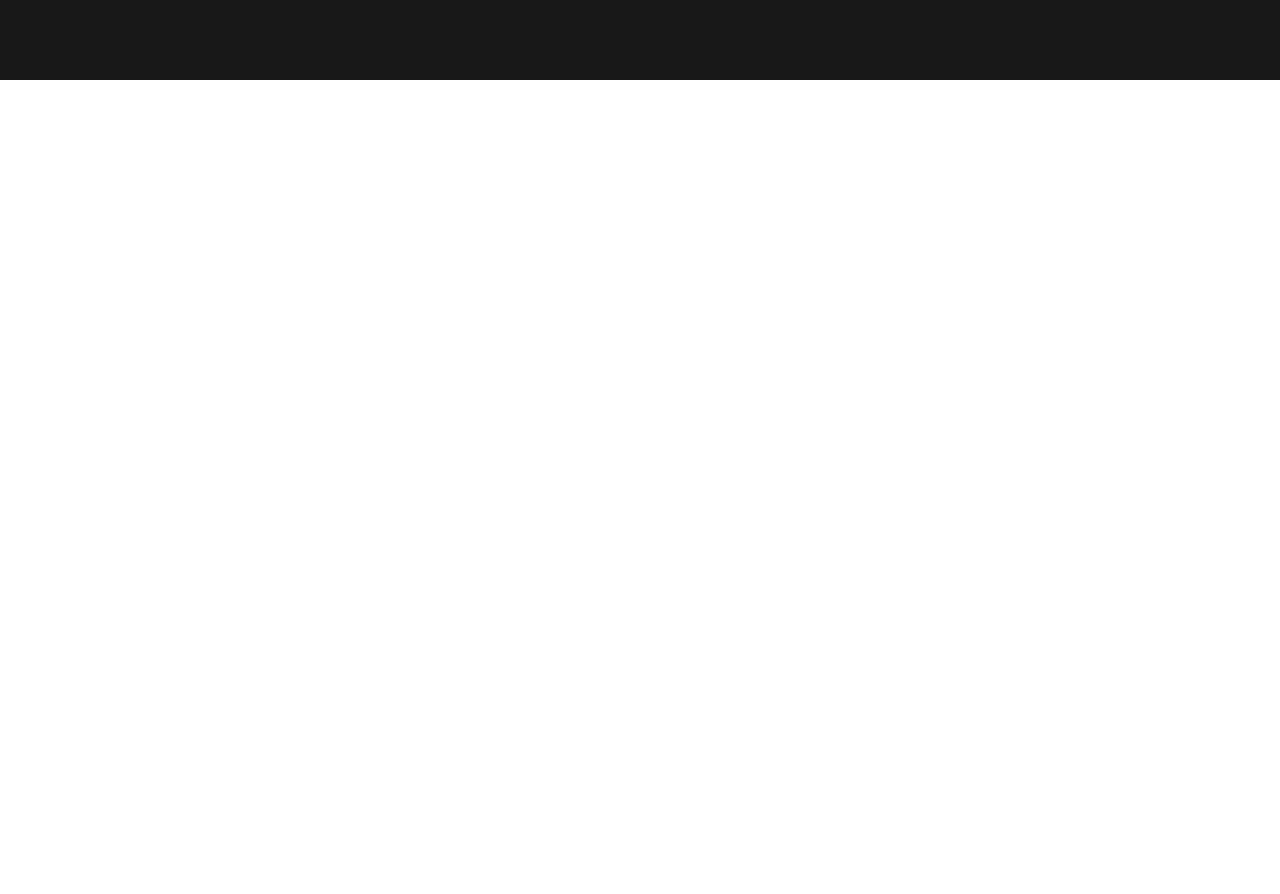
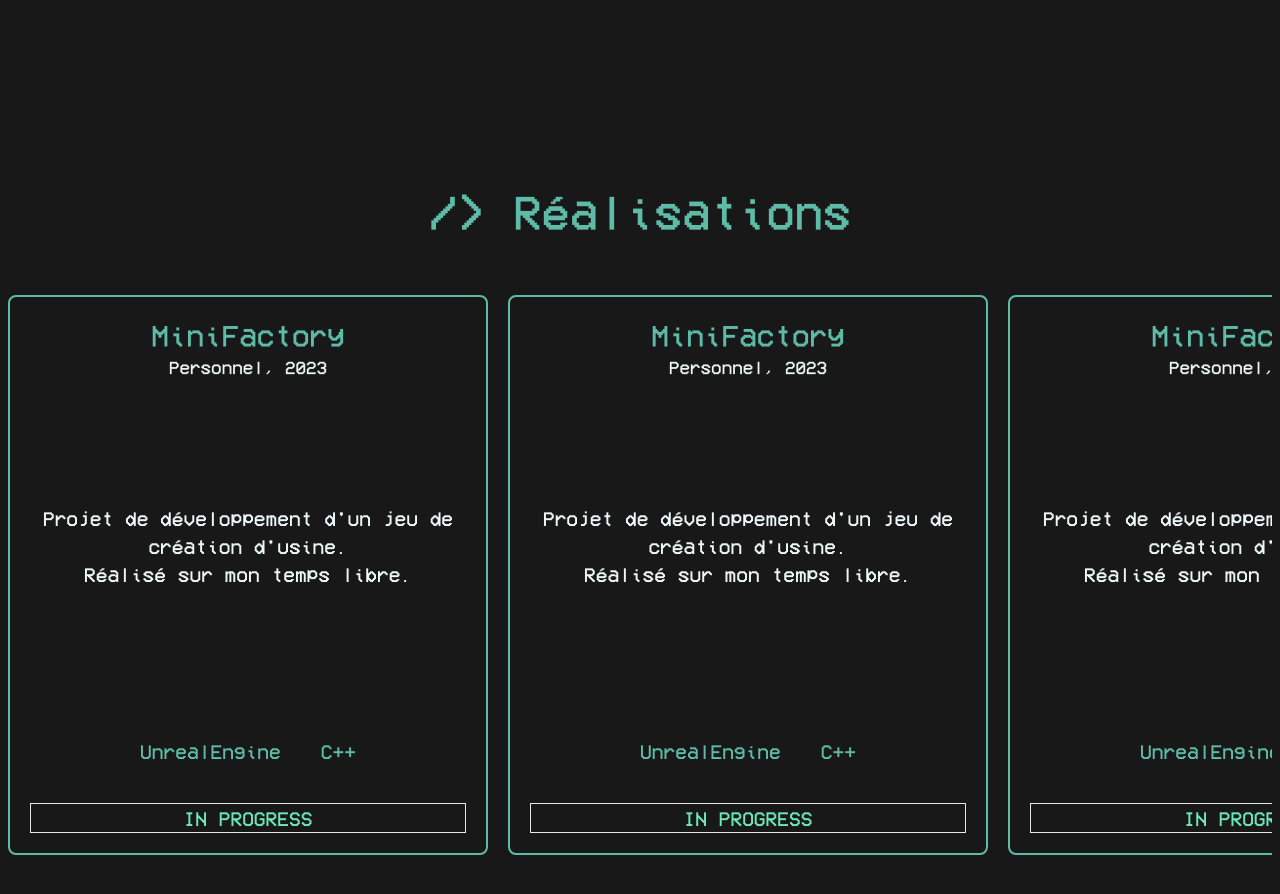
Before and after one commit to titouanfuchs/PortfolioV3, a Next.js app in the folder front/: page / in a window 1280 px wide. Shown: the part 2560-3454 px from the top of the page. Before the commit the page ends 2640 px from the top, so only its background shows below. Built offline with nearby package versions, Linux system fonts and the light colour scheme.

Commit message:
feat: added projects

```diff
--- /dev/null
+++ b/front/components/ProjComponent.tsx
@@ -0,0 +1,27 @@
+import { FC } from "react";
+import Image from 'next/image';
+import Experience from "./Experiences/Experience";
+import Project from "./Projects/Project";
+
+const ProjComponent: FC = () => {
+
+    const age: number = new Date().getFullYear() - 2003;
+
+    return <>
+        <div className="min-h-screen min-w-full space-y-10 hid grid  content-center" id="Projects">
+            <h1 className="text-5xl text-center text-primary">
+                {'/>'} Réalisations
+            </h1>
+
+            <div className="flex overflow-y-hidden overflow-x-auto space-x-5 py-5 p-x-0">
+                <Project></Project>
+                <Project></Project>
+                <Project></Project>
+                <Project></Project>
+                <Project></Project>
+            </div>
+        </div>
+    </>;
+};
+
+export default ProjComponent;
--- /dev/null
+++ b/front/components/Projects/Project.tsx
@@ -0,0 +1,44 @@
+import { FC } from "react";
+
+const Project: FC = () => {
+
+    const age: number = new Date().getFullYear() - 2003;
+
+    return <>
+        <div className="childHid delayed relative hover:bg-emerald-900 min-h-[35rem] min-w-full md:min-w-[30rem] md:w-[30rem] flex flex-col border-2 border-primary_accent rounded-lg space-y-3 hid place-content-center content-center overflow-hidden p-5 bg-dark" id="About">
+            <div className="flex-none">
+                <h1 className="text-3xl text-center text-primary">
+                    MiniFactory
+                </h1>
+                <h2 className="text-lg text-center">
+                    Personnel, 2023
+                </h2>
+            </div>
+
+            <div className="w-full grow flex-grow grid content-center">
+                <p className="text-xl text-center">
+                    Projet de développement d'un jeu de création d'usine. <br/>
+                    Réalisé sur mon temps libre.
+                </p>
+            </div>
+
+            <div className="w-full h-20 flex justify-center space-x-10 overflow-y-hidden overflow-x-auto text-xl text-primary p-auto">
+                <p className="my-auto">
+                    UnrealEngine
+                </p>
+
+                <p className="my-auto">
+                    C++
+                </p>
+            </div>
+
+            <div className="w-full flex-none">
+                <p className="text-xl text-center text-emerald-300 border">
+                    IN PROGRESS
+                </p>
+            </div>
+        </div>
+    </>;
+};
+
+export default Project;
--- a/front/pages/index.tsx
+++ b/front/pages/index.tsx
@@ -6,6 +6,7 @@ import IntroComponent from '../components/IntroComponent'
 import AboutComponent from '../components/AboutComponent';
 import { useEffect } from 'react';
 import ExpComponent from "../components/ExpComponent";
+import ProjComponent from "../components/ProjComponent";
 
 const Home: NextPage = () => {
 
@@ -46,6 +47,7 @@ const Home: NextPage = () => {
                 <IntroComponent></IntroComponent>
                 <AboutComponent></AboutComponent>
                 <ExpComponent></ExpComponent>
+                <ProjComponent></ProjComponent>
             </main>
         </div>
     )
```
Also changed, not shown: front/components/AboutComponent.tsx (+1 -1 lines).
